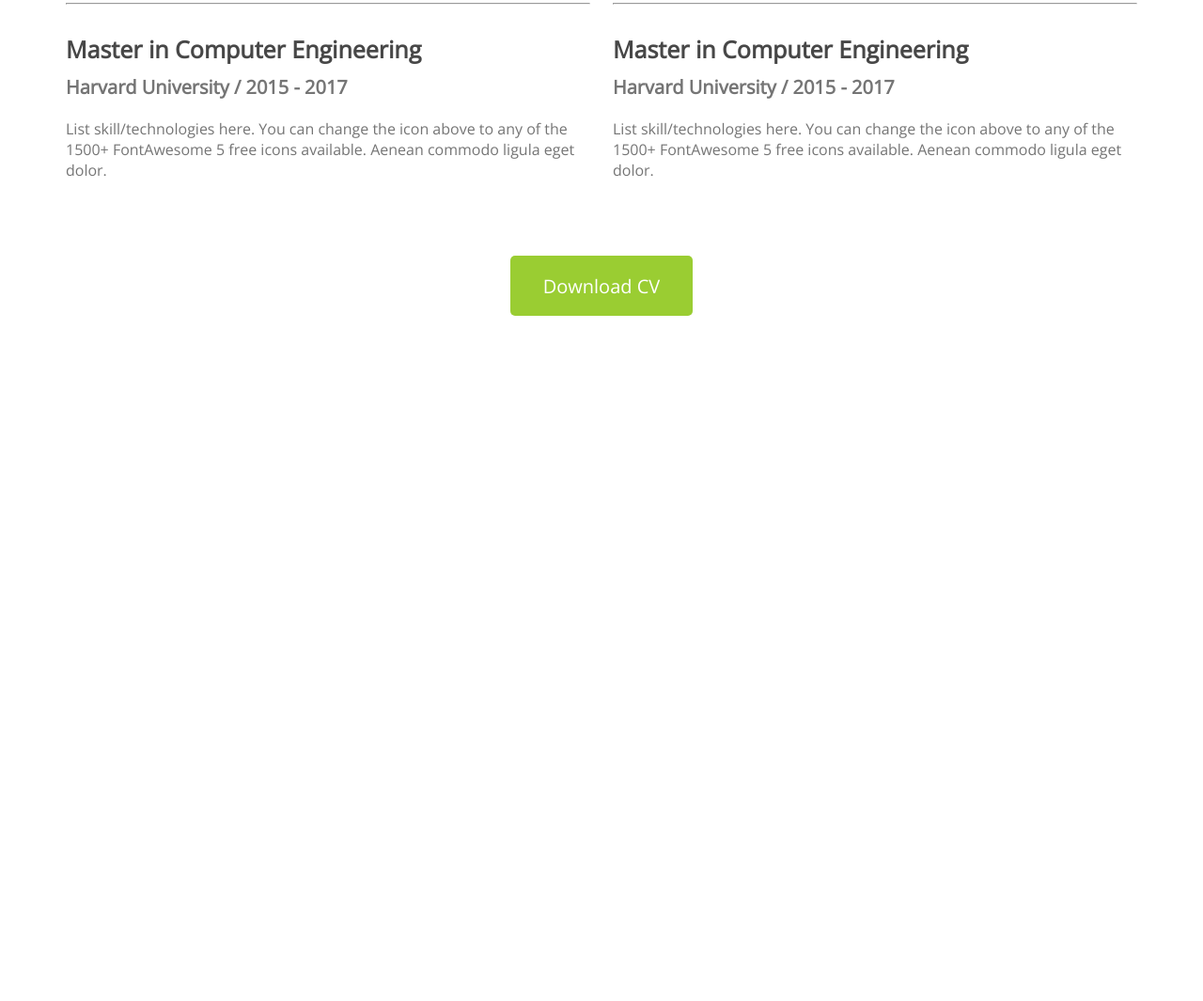
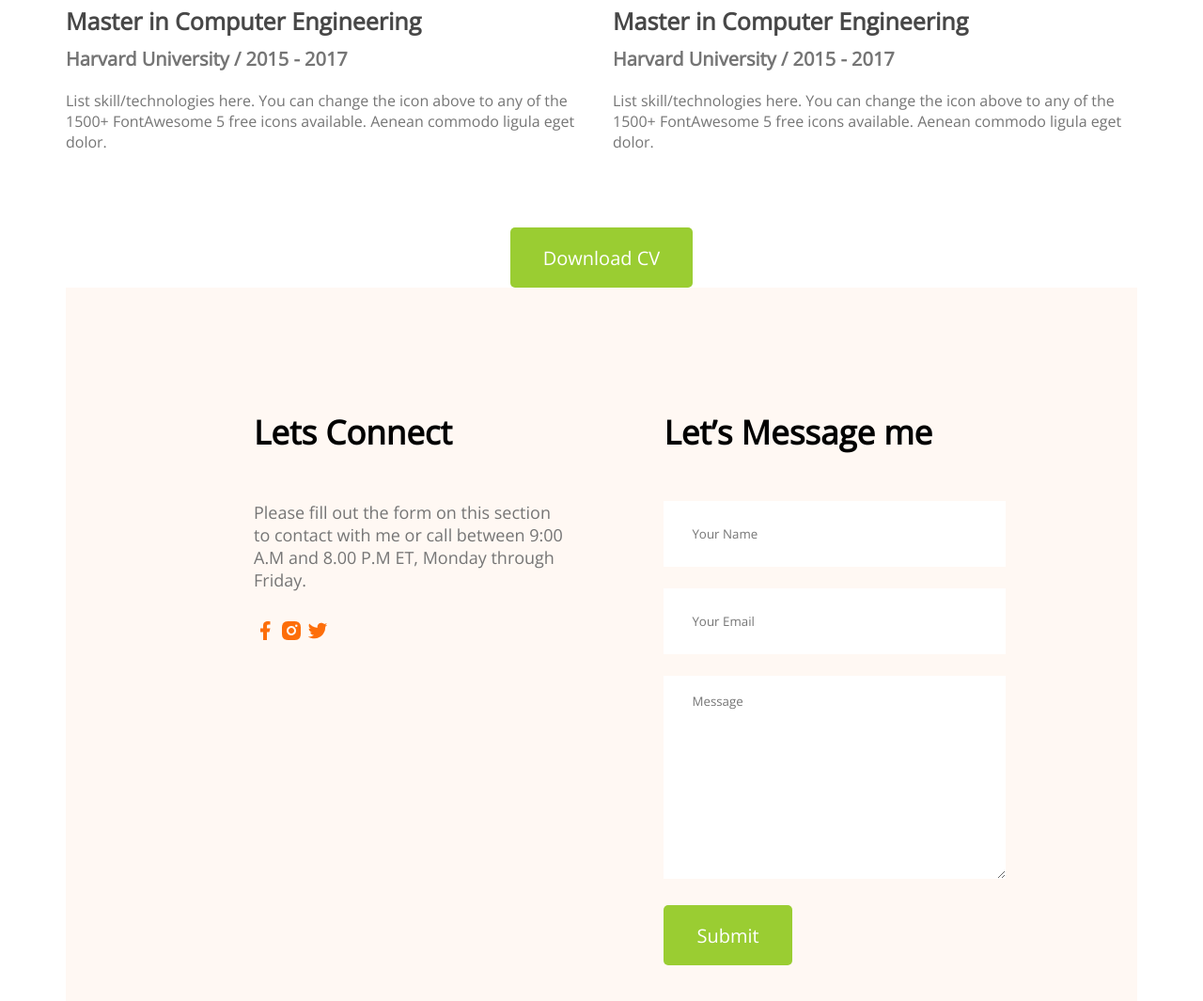
Before and after one commit to bdinzamul/developer-portfolio, a plain HTML site: page index.html in a window 1280 px wide. Shown: the part 2362-3427 px from the top of the page at 94% size. Before the commit the page ends 2698 px from the top, so only its background shows below. Drawn offline with nearby package versions, Linux system fonts and the light colour scheme.

Commit message:
contack add

```diff
--- a/index.html
+++ b/index.html
@@ -145,6 +145,31 @@
             </div>
         </section>
 
+        <!-- contac section  -->
+        <section class="contact">
+            <div>
+                <h3 class="section-tittle"> Lets Connect</h3>
+                <p class="section-description">Please fill out the form on this section to contact with me or call between 9:00 A.M and 8.00 P.M ET, Monday through Friday.</p>
+                <a href="">
+                    <img src="images/icons/facebook.png" alt="">
+                </a>
+                <a href="">
+                    <img src="images/icons/insta.png" alt="">
+                </a>
+                <a href="">
+                    <img src="images/icons/twitter.png" alt="">
+                </a>
+            </div>
+            <div>
+                <h3 class="section-tittle">Let’s Message me</h3>
+                <form action="">
+                    <input type="text" name="" id="" placeholder="Your Name">
+                    <input type="email" name="" id="" placeholder="Your Email">
+                    <textarea name="" id="" cols="30" rows="10" placeholder="Message"></textarea>
+                    <input class="btn-primary" type="button" value="Submit">
+                </form>
+            </div>
+        </section>
 
     </main>
 
--- a/styles/portfolio.css
+++ b/styles/portfolio.css
@@ -136,7 +136,7 @@ main{
 }
 /* Resume styles  */
 .resume{
-    margin-top: 80px;
+    margin-top: 50px;
 }
 .resume-content{
     display: flex;
@@ -165,3 +165,25 @@ main{
     margin-top: 50px;
     text-align: center;
 }
+/* Contact style  */
+.contact{
+    display: flex;
+    gap: 100px;
+    background-color: #fff8f3;
+    padding: 130px 200px;
+}
+.contact .section-tittle{
+    text-align: left;
+}
+.contact input[type="text"], input[type="email"], textarea{
+    margin-bottom: 23px;
+    border: 0;
+    width: 100%;
+    padding: 18px 30px;
+}
+input{
+    height: 34px;
+}
+.contact a{
+    text-decoration: none;
+}
```
